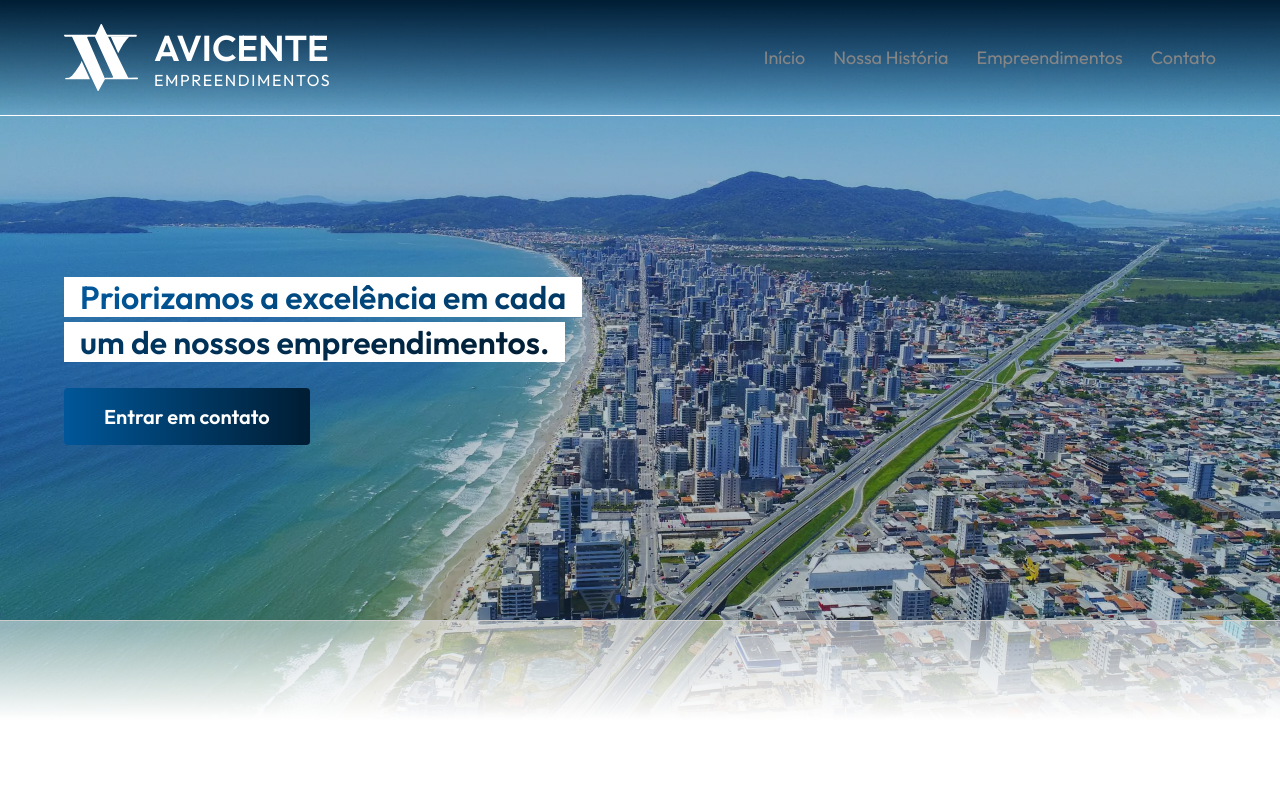
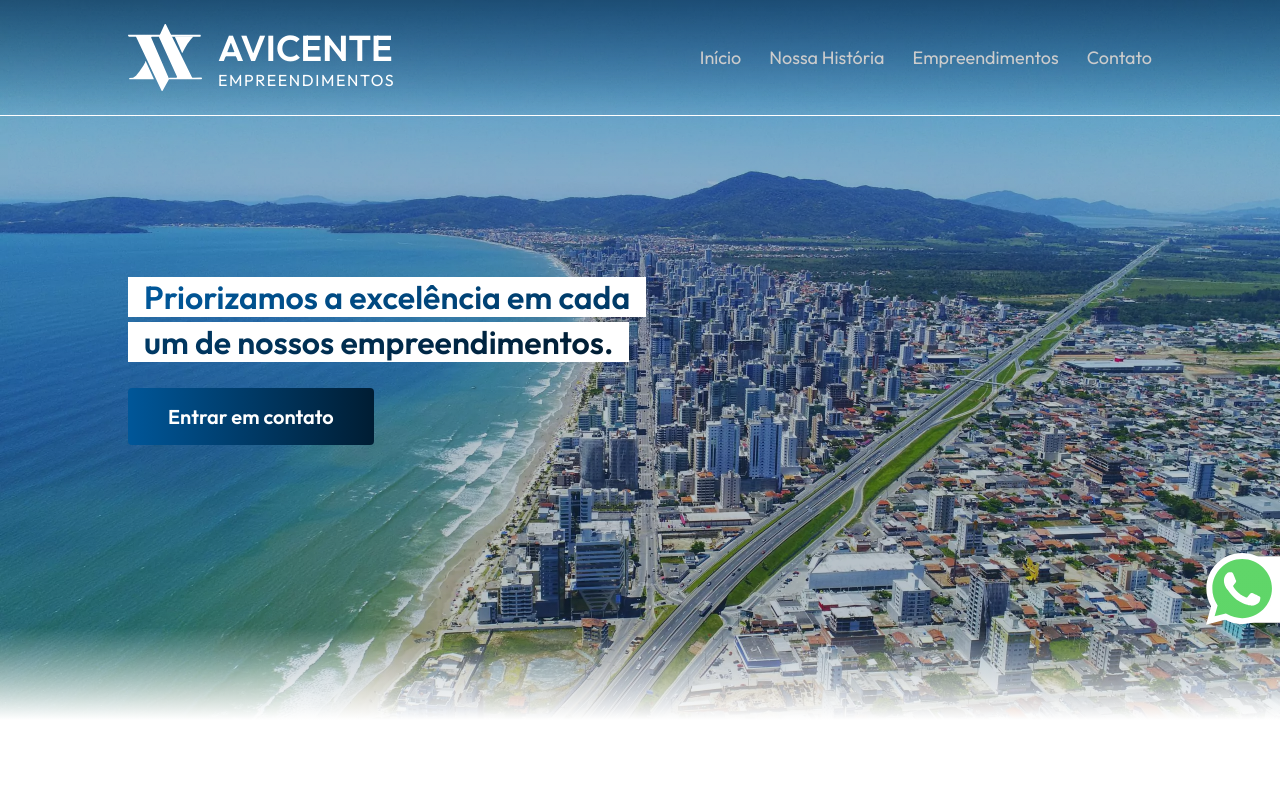
Before and after one commit to iblamedio/vicente-inst, a React (Vite) app: page / in a window 1280 px wide. Shown: the top 800 px of the page. Built offline with nearby package versions, Linux system fonts and the light colour scheme; no server answers.

Commit message:
created whatsapp button

```diff
--- a/src/App.tsx
+++ b/src/App.tsx
@@ -14,8 +14,10 @@ import vicenteLogoWhite from './assets/vicente-logo-white.svg';
 import instagramLogo from './assets/instagram.svg';
 
 import Header from './components/Header';
+import WppButton from './components/Wpp Button';
 import Inicio from './components/Inicio';
 import NossaHistoria from './components/Nossa Historia';
+
 
 function App() {
 
@@ -105,6 +107,8 @@ function App() {
     <>
 
       <Toaster/>
+
+      <WppButton/>
 
       <Header/>
 
--- a/src/components/Header/header-mobile.css
+++ b/src/components/Header/header-mobile.css
@@ -1,4 +1,4 @@
-@media (max-width:800px) {
+@media (max-width:900px) {
     header {
         padding:1rem 0;
     }
--- a/src/components/Header/styles.css
+++ b/src/components/Header/styles.css
@@ -11,7 +11,14 @@ div.header-container {
 
 div.header-container.scroll-zero {
     transition:200ms;
-    background:linear-gradient(to bottom, var(--blue), transparent) !important;
+    background:linear-gradient(to bottom, hsla(206, 100%, 10%, 0.555), transparent) !important;
+}
+
+div.header-container.scroll-zero header nav span {
+    color:hsl(0, 0%, 80%);
+}
+div.header-container.scroll-zero header nav span:hover {
+    color:hsl(0, 0%, 52%);
 }
 
 header a {
@@ -20,7 +27,7 @@ header a {
 
 header div.content {
     height:100%;
-    width:90%;
+    width:80%;
     margin:auto;
     display:flex;
     justify-content:space-between;
--- a/src/components/Inicio/styles.css
+++ b/src/components/Inicio/styles.css
@@ -10,7 +10,7 @@ section.first {
 }
 
 section.first div.content {
-    width:90%;
+    width:80%;
     margin:auto;
     display:flex;
     flex-direction:column;
--- a/src/components/Nossa Historia/styles.css
+++ b/src/components/Nossa Historia/styles.css
@@ -2,13 +2,10 @@ section.second {
     position: relative;
     width: 100vw;
     z-index: 5;
-    border-top: 1px solid hsl(0, 0%, 80%);
     border-bottom: 1px solid hsl(0, 0%, 80%);
-    background: rgba(255, 255, 255, 0.5);
     display: flex;
     padding: 11.25rem 0;
     flex-wrap: wrap;
-    margin-top:-100px;
 }
 
 section.second div.text-container,
--- /dev/null
+++ b/src/components/Wpp Button/index.tsx
@@ -0,0 +1,15 @@
+import whatsappIcon from '../../assets/whatsapp-icon.svg';
+import './styles.css';
+
+export default function WppButton() {
+    return (
+        <div className="wpp">
+            <a href="https://api.whatsapp.com/send?phone=5547991284827">
+                <img src={whatsappIcon} alt="Whatsapp"/>
+                <div className="wpp-legend">
+                    <span>Tire suas dúvidas</span>
+                </div>
+            </a>
+        </div>
+    )
+}
--- /dev/null
+++ b/src/components/Wpp Button/styles.css
@@ -0,0 +1,31 @@
+div.wpp a {
+    transition:200ms;
+    position:fixed;
+    bottom:175px;
+    right:-175px;
+    display:flex;
+    align-items:center;
+    cursor:pointer;
+    z-index:999;
+}
+
+div.wpp a:hover {
+    transition:200ms;
+    right:0;
+}
+
+div.wpp img {
+    height:72px;
+    margin-right:-35px;
+    z-index:999;
+}
+
+div.wpp span {
+    background-color:#fff;
+    color:var(--blue);
+    font-size:1.25rem;
+    padding:1.25rem 1rem 1.25rem 2.5rem;
+    border:1px solid hsl(0, 0%, 80%);
+    z-index:998;
+    font-weight:600;
+}
--- a/src/mobile.css
+++ b/src/mobile.css
@@ -124,6 +124,9 @@
         width:130px;
         height:160px;
     }
+    section.first h1 span {
+        font-size: 1.5rem;
+    }
     section.second .text-container p {
         font-size:1rem;
     }
```
Also changed, not shown: src/assets/whatsapp-icon.svg (added).
